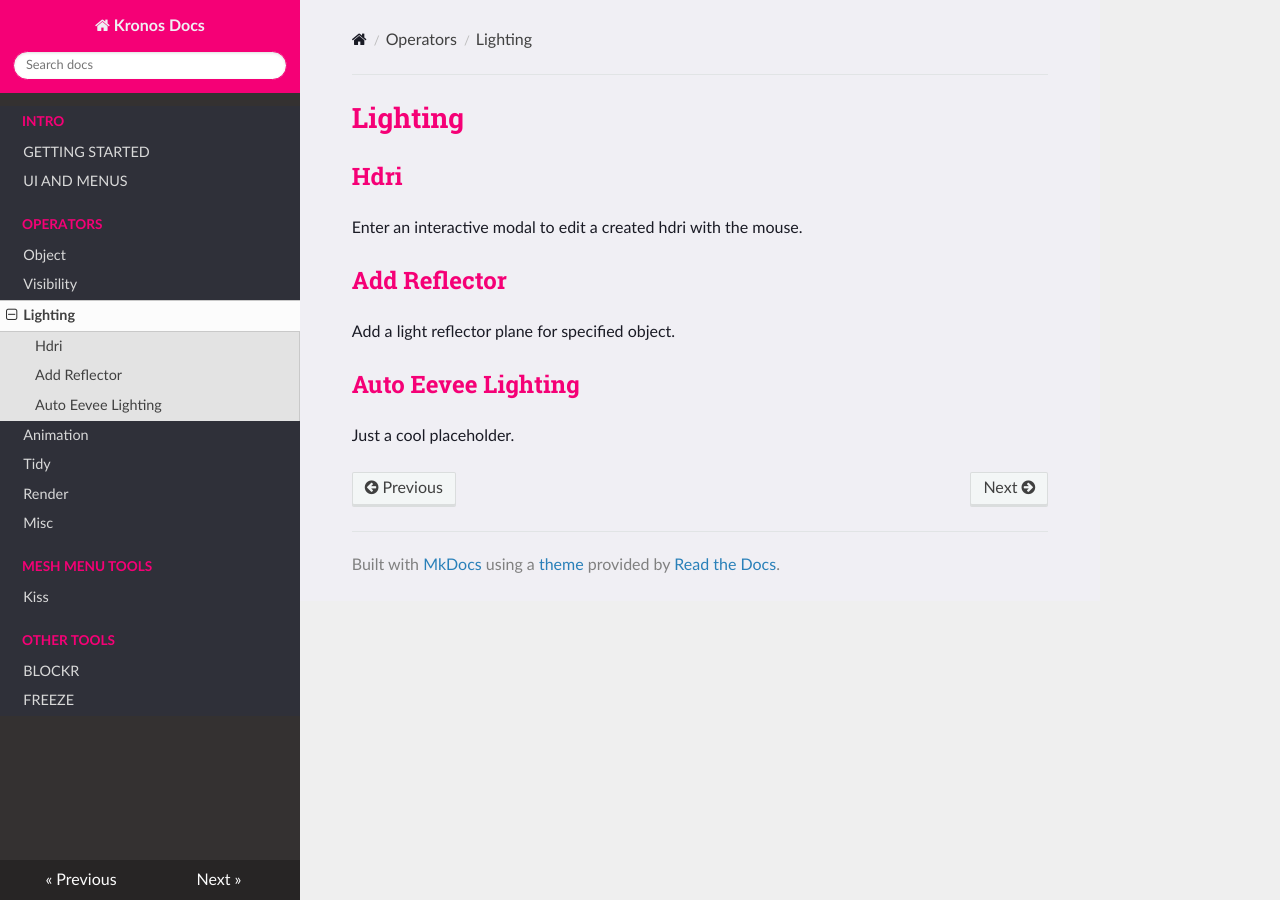
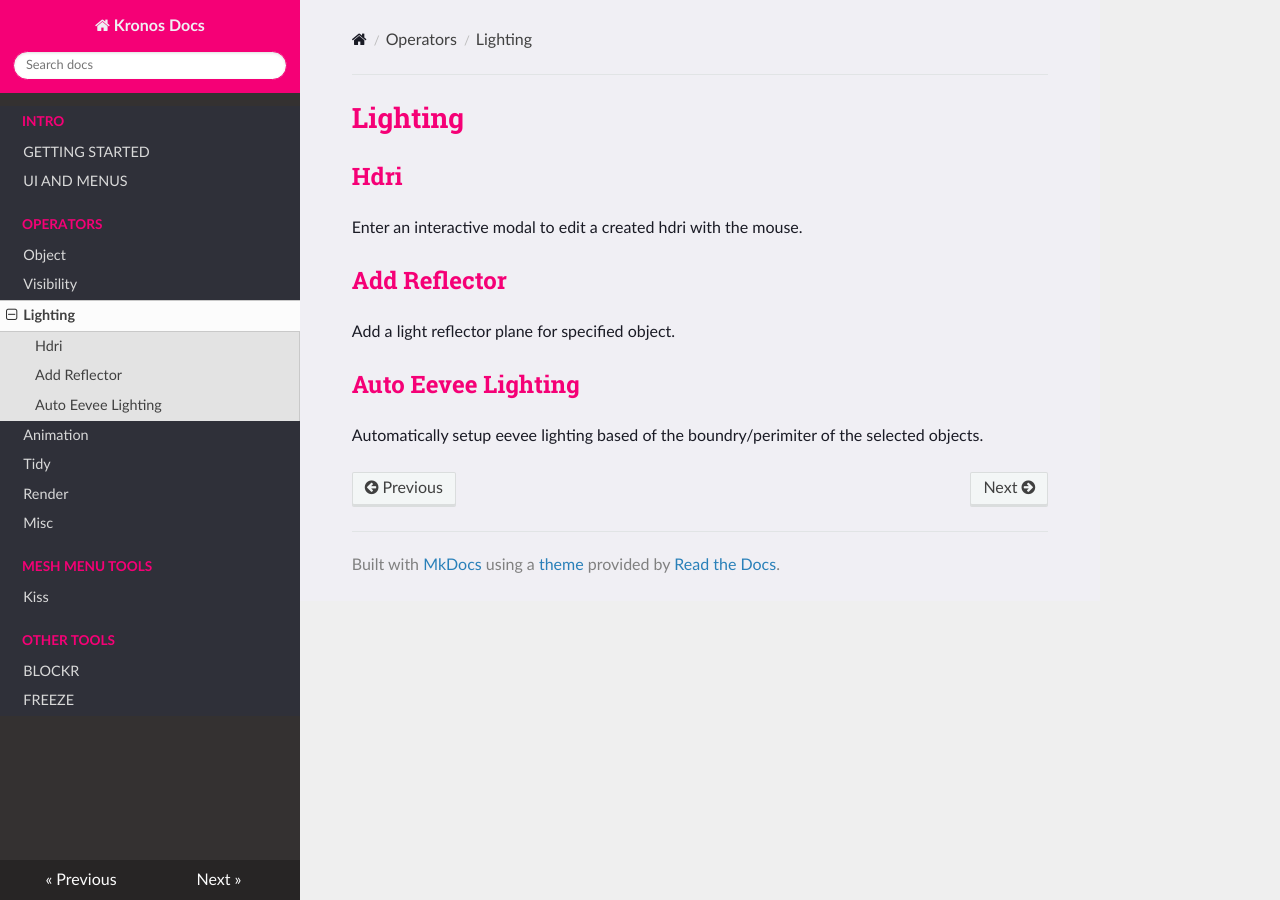
Before and after one commit to CGLIFE7/KronosDocs, an MkDocs documentation site: the page built from docs/docs/tutorial/lighting.md, in a window 1280 px wide. Built offline with MkDocs 1.6.1, drawn with Linux system fonts in a browser that asks for light colours; nearby versions of some CDN libraries.

Commit message:
Update lighting.md

```diff
--- a/docs/docs/tutorial/lighting.md
+++ b/docs/docs/tutorial/lighting.md
@@ -12,4 +12,4 @@ Add a light reflector plane for specified object.
 
 ## Auto Eevee Lighting
 
-Just a cool placeholder.
+Automatically setup eevee lighting based of the boundry/perimiter of the selected objects.
```
